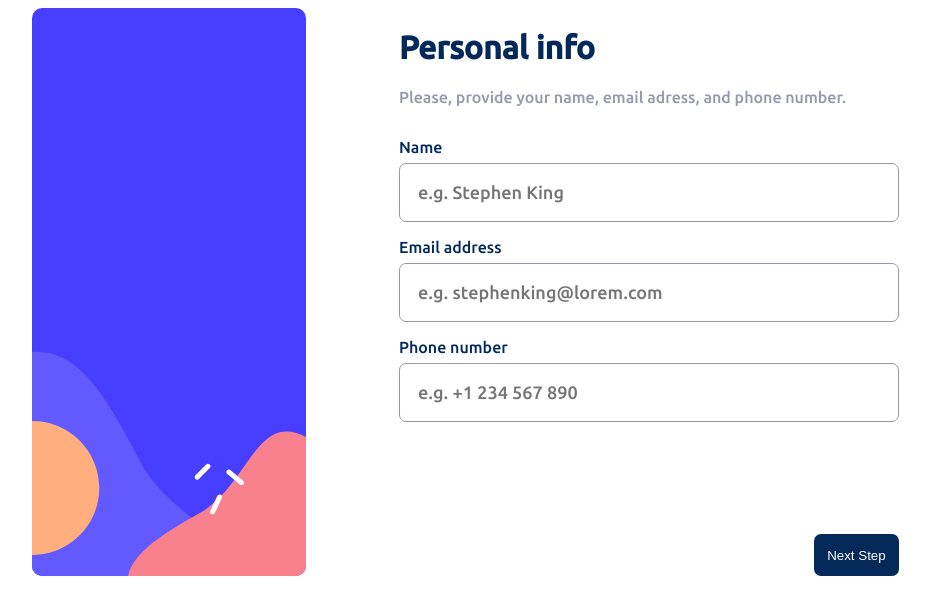
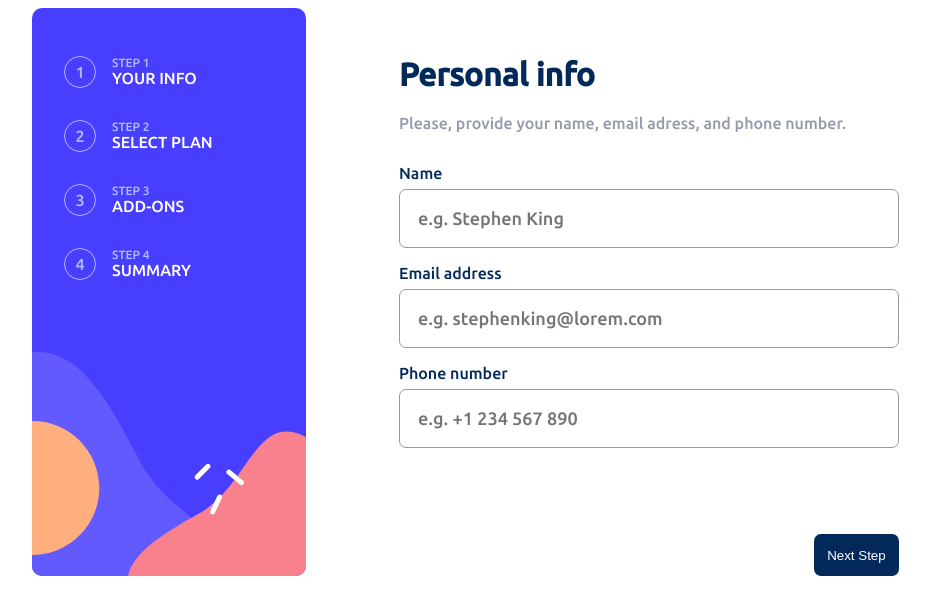
Before and after one commit to LucasNahuel/angular-multi-step-form, an Angular app: page / in a window 1280 px wide. Shown: the top 614 px of the page, without its empty margins (128-1058 px from the left). Built offline with nearby package versions, Linux system fonts and the light colour scheme.

Commit message:
added sidebar navigation layout

```diff
--- a/src/app/bullet-stepper/bullet-stepper.component.html
+++ b/src/app/bullet-stepper/bullet-stepper.component.html
@@ -1,2 +1,45 @@
 <div class="bullet-stepper">
+    <div class="step-link" style="margin-top: 3em">
+        <div class="step-number">
+            1
+        </div>
+
+        <div class="step-description">
+            <p class="step-title">STEP 1</p>
+            <P class="step-info">YOUR INFO</P>
+        </div>
+    </div>
+
+    <div class="step-link">
+        <div class="step-number">
+            2
+        </div>
+
+        <div class="step-description">
+            <p class="step-title">STEP 2</p>
+            <P class="step-info">SELECT PLAN</P>
+        </div>
+    </div>
+
+    <div class="step-link">
+        <div class="step-number">
+            3
+        </div>
+
+        <div class="step-description">
+            <p class="step-title">STEP 3</p>
+            <P class="step-info">ADD-ONS</P>
+        </div>
+    </div>
+
+    <div class="step-link">
+        <div class="step-number">
+            4
+        </div>
+
+        <div class="step-description">
+            <p class="step-title">STEP 4</p>
+            <P class="step-info">SUMMARY</P>
+        </div>
+    </div>
 </div>
--- a/src/app/first-step/first-step.component.html
+++ b/src/app/first-step/first-step.component.html
@@ -7,7 +7,7 @@
 
         <div>
 
-            <h1>Personal info</h1>
+            <h1 style="margin-block-start: 1.5em">Personal info</h1>
             <p style="color: var(--cool-gray);">Please, provide your name, email adress, and phone number.</p>
         </div>
 
--- a/src/styles.css
+++ b/src/styles.css
@@ -71,6 +71,9 @@ input:focus{
     background-image: url(./assets/images/bg-sidebar-desktop.svg);
     height: 568px;
     width: 274px;
+    display: flex;
+    flex-direction: column;
+    gap: 2em;
 }
 
 app-first-step{
@@ -138,3 +141,40 @@ input::-webkit-inner-spin-button {
 .input-invalid{
     border-color: var(--strawberry-red);
 }
+
+.step-link{
+    display: flex;
+    flex-direction: row;
+    margin: 0 2em 0 2em;
+    gap: 1em;
+}
+
+.step-number{
+    height: 30px;
+    width: 30px;
+    border-style: solid;
+    border-radius: 50%;
+    border-width: 1px;
+    border-color: var(--pastel-blue);
+    display: flex;
+    flex-direction: row;
+    align-items: center;
+    justify-content: center;
+    color: var(--pastel-blue)
+}
+
+.step-description{
+    display: flex;
+    flex-direction: column;
+}
+
+.step-title{
+    margin-block: 0;
+    color: var(--pastel-blue);
+    font-size: 12px;
+}
+
+.step-info{
+    margin-block: 0;
+    color: white;
+}
```
